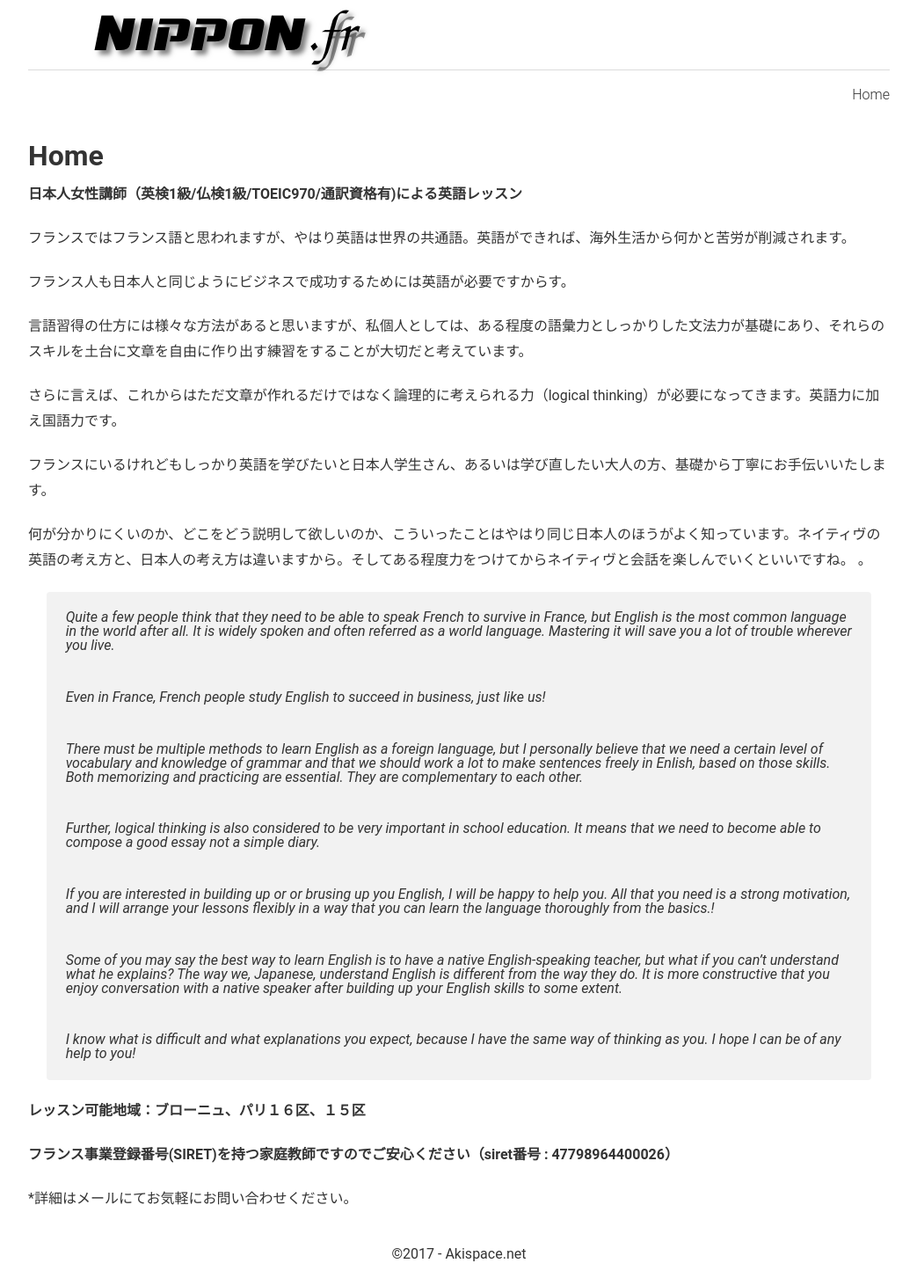
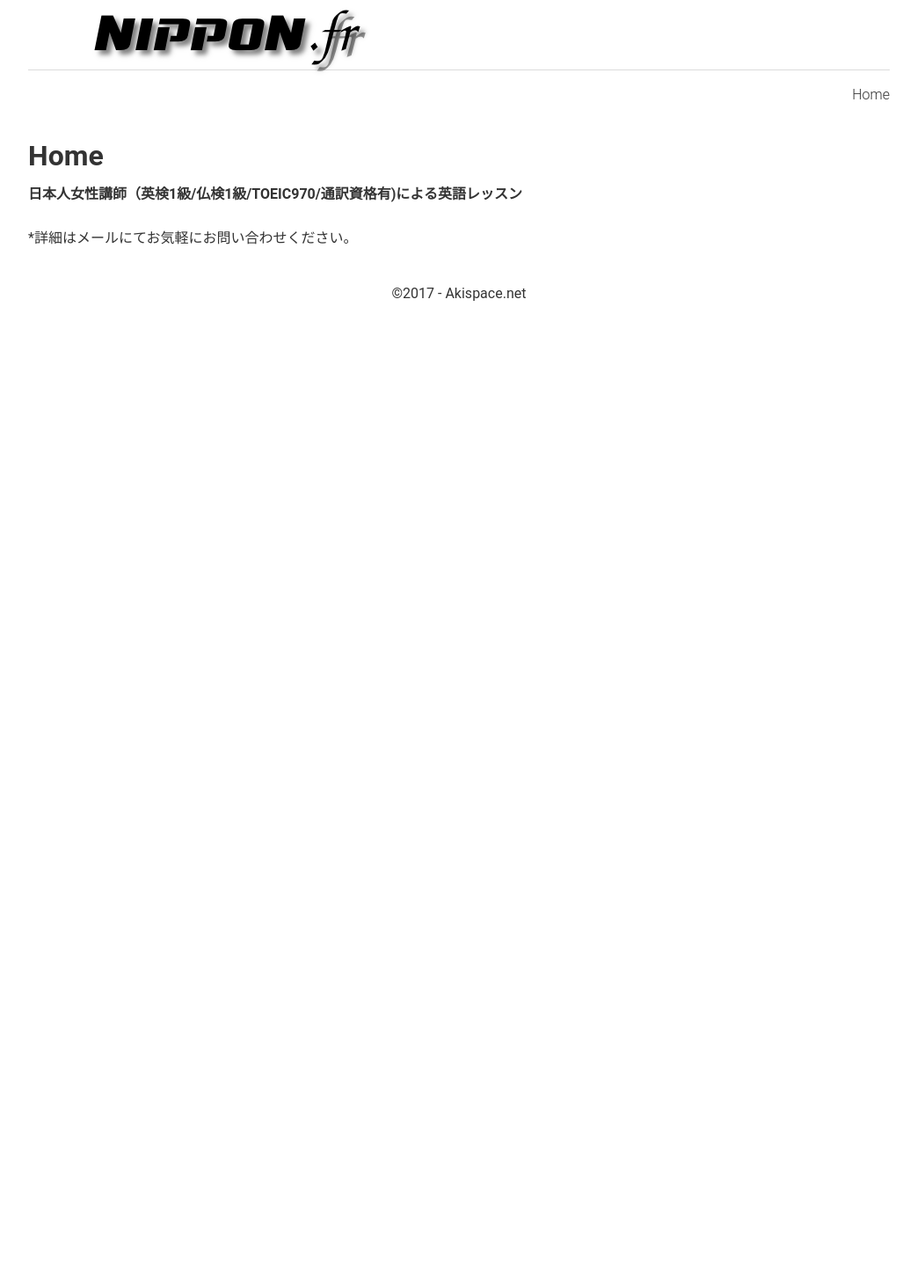
Before and after one commit to phocean/nippon.fr, a Jekyll site: the page built from 00_index.md, in a window 1280 px wide. Shown: the whole page at 88% size, without its empty margins (118-1161 px from the left). Built offline with Jekyll 4.4.1, drawn with Linux system fonts in a browser that asks for light colours; after the commit the page ends 900 px from its top, so only the background shows below that.

Commit message:
change index

```diff
--- a/00_index.md
+++ b/00_index.md
@@ -11,35 +11,4 @@ permalink: index.html
 
 **日本人女性講師（英検1級/仏検1級/TOEIC970/通訳資格有)による英語レッスン**
 
-フランスではフランス語と思われますが、やはり英語は世界の共通語。英語ができれば、海外生活から何かと苦労が削減されます。
-
-フランス人も日本人と同じようにビジネスで成功するためには英語が必要ですからす。
-
-言語習得の仕方には様々な方法があると思いますが、私個人としては、ある程度の語彙力としっかりした文法力が基礎にあり、それらのスキルを土台に文章を自由に作り出す練習をすることが大切だと考えています。
-
-さらに言えば、これからはただ文章が作れるだけではなく論理的に考えられる力（logical thinking）が必要になってきます。英語力に加え国語力です。
-
-フランスにいるけれどもしっかり英語を学びたいと日本人学生さん、あるいは学び直したい大人の方、基礎から丁寧にお手伝いいたします。
-
-何が分かりにくいのか、どこをどう説明して欲しいのか、こういったことはやはり同じ日本人のほうがよく知っています。ネイティヴの英語の考え方と、日本人の考え方は違いますから。そしてある程度力をつけてからネイティヴと会話を楽しんでいくといいですね。
-。
-
-> Quite a few people think that they need to be able to speak French to survive in France, but English is the most common language in the world after all. It is widely spoken and often referred as a world language. Mastering it will save you a lot of trouble wherever you live.
->
-> Even in France, French people study English to succeed in business, just like us!
->
-> There must be multiple methods to learn English as a foreign language, but I personally believe that we need a certain level of vocabulary and knowledge of grammar and that we should work a lot to make sentences freely in Enlish, based on those skills. Both memorizing and practicing are essential. They are complementary to each other.
->
-> Further, logical thinking is also considered to be very important in school education. It means that we need to become able to compose a good essay not a simple diary.
->
-> If you are interested in building up or or brusing up you English, I will be happy to help you. All that you need is a strong motivation, and I will arrange your lessons flexibly in a way that you can learn the language thoroughly from the basics.!
->
-> Some of you may say the best way to learn English is to have a native English-speaking teacher, but what if you can’t understand what he explains? The way we, Japanese, understand English is different from the way they do. It is more constructive that you enjoy conversation with a native speaker after building up your English skills to some extent.
->
-> I know what is difficult and what explanations you expect, because I have the same way of thinking as you. I hope I can be of any help to you!
-
-**レッスン可能地域：ブローニュ、パリ１６区、１５区**
-
-**フランス事業登録番号(SIRET)を持つ家庭教師ですのでご安心ください（siret番号 : 47798964400026）**
-
 *詳細はメールにてお気軽にお問い合わせください。
```
